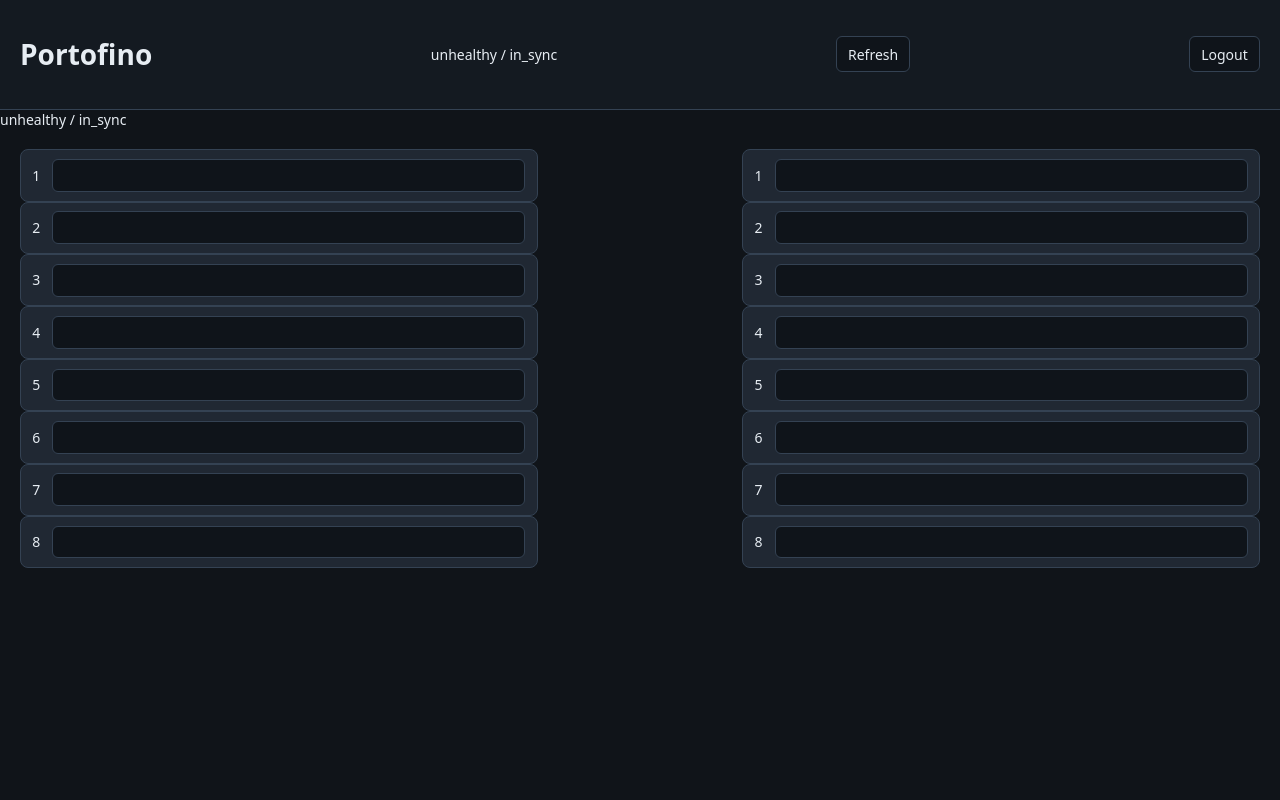
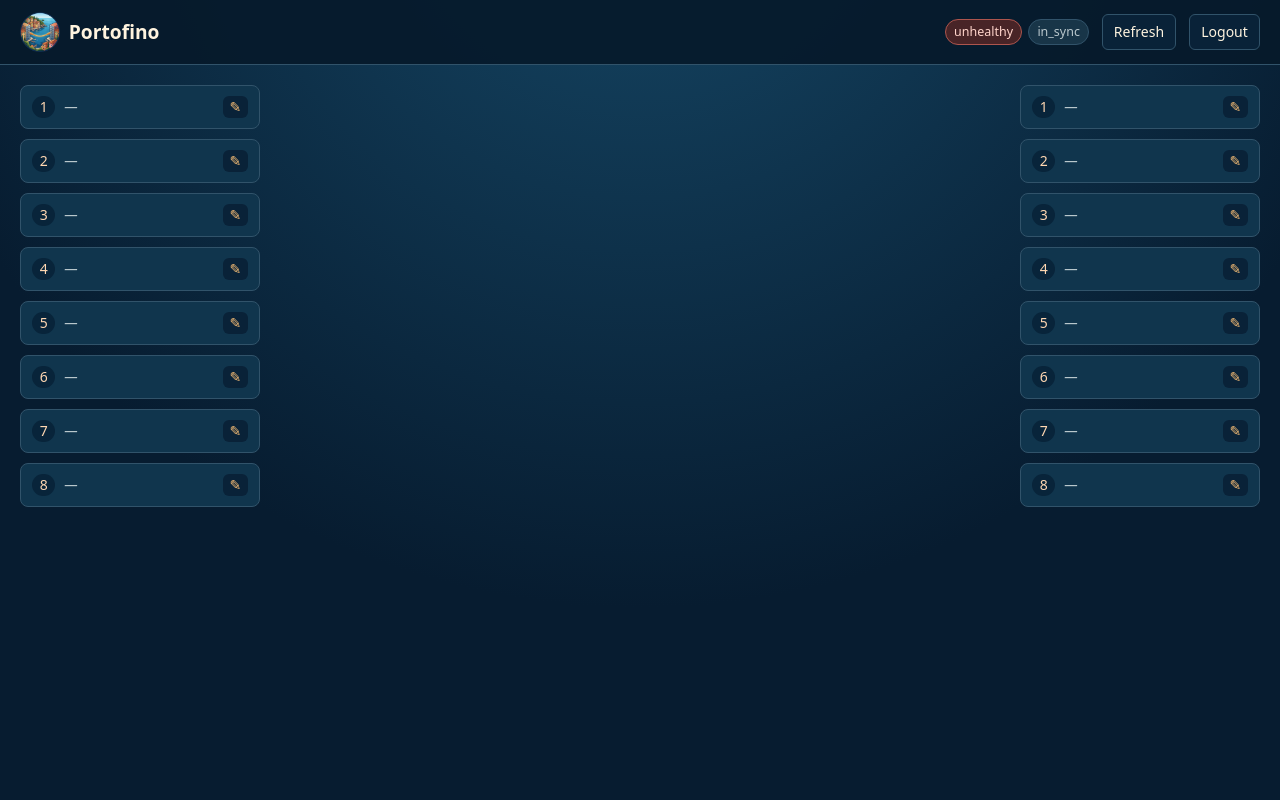
Before and after one commit to skittlebearz/polista, a FastAPI app: page /ui in a window 1280 px wide. Run offline with FastAPI, Linux system fonts and the light colour scheme; the visitor is signed in with stand-in values (Sample User, id 1).

Commit message:
UI polish: harbor theme + logo, glowing cable lines, deliberate label-edit button, single OOB-updated status chips, narrower spaced ports for dense panels
Co-Authored-By: Claude Fable 5 <noreply@anthropic.com>

```diff
--- a/app/routes/ui.py
+++ b/app/routes/ui.py
@@ -36,7 +36,7 @@ def _require_session(request: Request) -> str:
     return user
 
 
-def _panel_context(request: Request) -> dict:
+def _panel_context(request: Request, *, oob: bool = False) -> dict:
     controller = _controller(request)
     config = _config(request)
     return {
@@ -46,6 +46,7 @@ def _panel_context(request: Request) -> dict:
         "labels": controller.labels,
         "health": controller.health,
         "sync": controller.sync,
+        "oob": oob,
     }
 
 
@@ -116,7 +117,7 @@ async def create_mapping(
             headers={"HX-Retarget": "#dialog", "HX-Reswap": "innerHTML"},
         )
 
-    return templates.TemplateResponse(request, "_ports.html", _panel_context(request))
+    return templates.TemplateResponse(request, "_ports.html", _panel_context(request, oob=True))
 
 
 @router.post("/ui/mappings/delete")
@@ -134,7 +135,7 @@ async def delete_mapping(
     except ValueError as exc:
         raise HTTPException(status_code=400, detail=str(exc)) from exc
 
-    return templates.TemplateResponse(request, "_ports.html", _panel_context(request))
+    return templates.TemplateResponse(request, "_ports.html", _panel_context(request, oob=True))
 
 
 @router.put("/ui/labels/{port}")
@@ -152,7 +153,7 @@ async def update_label(
     except ValueError as exc:
         raise HTTPException(status_code=400, detail=str(exc)) from exc
 
-    return templates.TemplateResponse(request, "_ports.html", _panel_context(request))
+    return templates.TemplateResponse(request, "_ports.html", _panel_context(request, oob=True))
 
 
 @router.post("/ui/refresh")
@@ -165,4 +166,4 @@ async def refresh(request: Request):
         raise HTTPException(status_code=503, detail=str(exc)) from exc
     except ValueError as exc:
         raise HTTPException(status_code=400, detail=str(exc)) from exc
-    return templates.TemplateResponse(request, "panel.html", _panel_context(request))
+    return templates.TemplateResponse(request, "panel.html", _panel_context(request, oob=True))
--- a/app/static/app.css
+++ b/app/static/app.css
@@ -1,216 +1,86 @@
 :root {
-  color-scheme: light dark;
-  --bg: #101419;
-  --panel: #171d24;
-  --port: #202833;
-  --text: #e7edf3;
-  --muted: #9ba8b6;
-  --line: #7f8ea3;
-  --border: #344253;
-  --accent: #57b6ff;
-  --ok: #4fce88;
-  --warn: #f0bf4f;
-  --danger: #f07070;
+  color-scheme: dark;
+  --bg: #071c30;
+  --panel: #0b2940;
+  --port: #10354d;
+  --text: #fff4df;
+  --muted: #b9c7cc;
+  --line: #ff8a24;
+  --border: #31536a;
+  --accent: #ef7157;
+  --ok: #65c58a;
+  --warn: #f5b548;
+  --danger: #ed675a;
 }
 
-* {
-  box-sizing: border-box;
-}
+* { box-sizing: border-box; }
 
 body {
+  min-height: 100vh;
   margin: 0;
-  background: var(--bg);
+  background: radial-gradient(circle at 50% -20%, #164968 0, var(--bg) 48rem);
   color: var(--text);
   font: 14px/1.4 system-ui, -apple-system, BlinkMacSystemFont, "Segoe UI", sans-serif;
 }
 
-header,
-.panel-header {
+header {
   display: flex;
   align-items: center;
-  justify-content: space-between;
-  gap: 1rem;
-  padding: 1rem 1.25rem;
+  gap: .8rem;
+  padding: .75rem 1.25rem;
   border-bottom: 1px solid var(--border);
-  background: #141a21;
+  background: rgb(6 25 43 / 92%);
 }
 
-.health,
-[data-health],
-.sync-indicator {
-  display: inline-flex;
-  align-items: center;
-  gap: 0.4rem;
-  color: var(--muted);
-}
+h1 { display: flex; align-items: center; gap: .55rem; margin: 0 auto 0 0; font-size: 1.2rem; }
+.header-logo { width: 2.5rem; height: 2.5rem; }
+.status { display: flex; gap: .4rem; align-items: center; }
+.status-chip { padding: .2rem .5rem; border: 1px solid var(--border); border-radius: 999px; font-size: .78rem; white-space: nowrap; }
+.health-healthy { color: #c5f4d4; border-color: #4e9d72; background: #153d31; }
+.health-unhealthy { color: #ffd4cb; border-color: #ad554d; background: #482427; }
+.sync-in_sync { color: var(--muted); background: #183548; }
+.sync-out_of_sync, .sync-partial_sync { color: #ffe1a4; border-color: #a9792c; background: #4a351b; }
 
-.health::before,
-[data-health]::before,
-.sync-indicator::before {
-  content: "";
-  width: 0.65rem;
-  height: 0.65rem;
-  border-radius: 50%;
-  background: var(--ok);
-  box-shadow: 0 0 0.7rem color-mix(in srgb, var(--ok), transparent 55%);
-}
+button, input { border: 1px solid var(--border); border-radius: 6px; background: #092238; color: var(--text); font: inherit; }
+button { cursor: pointer; padding: .45rem .7rem; transition: background-color 120ms ease, border-color 120ms ease; }
+button:hover { border-color: var(--accent); background: #153850; }
+input { padding: .35rem .45rem; }
+input:focus, button:focus-visible { outline: 2px solid #ff9b45; outline-offset: 2px; }
 
-button,
-input {
-  border: 1px solid var(--border);
-  border-radius: 6px;
-  background: #0f141a;
-  color: var(--text);
-  font: inherit;
-}
+#panel { position: relative; }
+#ports { position: relative; display: grid; grid-template-columns: minmax(0, 15rem) minmax(12rem, 1fr) minmax(0, 15rem); column-gap: clamp(4rem, 12vw, 14rem); padding: 1.25rem; isolation: isolate; }
+.ports-column { display: flex; flex-direction: column; gap: .625rem; }
+.ingress-column { grid-column: 1; align-items: flex-start; }
+.egress-column { grid-column: 3; align-items: flex-end; }
+#lines { position: absolute; inset: 0; width: 100%; height: 100%; pointer-events: none; z-index: 0; filter: drop-shadow(0 0 3px rgb(255 125 30 / 60%)); }
 
-button {
-  cursor: pointer;
-  padding: 0.45rem 0.7rem;
-}
+.port, [data-side][data-port] { position: relative; z-index: 1; display: flex; align-items: center; gap: .55rem; width: 100%; max-width: 15rem; min-height: 2.75rem; padding: .55rem .7rem; border: 1px solid var(--border); border-radius: 8px; background: var(--port); transition: border-color 120ms ease, background-color 120ms ease, box-shadow 120ms ease; }
+.port:hover, [data-side][data-port]:hover { border-color: #5d8294; }
+.port-number { flex: 0 0 auto; min-width: 1.45rem; padding: .1rem .35rem; border-radius: 999px; background: #08243a; color: #ffd7b2; text-align: center; font-variant-numeric: tabular-nums; }
+.label-text { min-width: 0; overflow: hidden; text-overflow: ellipsis; white-space: nowrap; }
+.label-text.unlabeled { color: var(--muted); font-style: italic; }
+.label-edit { margin-left: auto; padding: .12rem .35rem; border-color: transparent; color: #ffc277; line-height: 1.2; }
+.port input, [data-side][data-port] input { display: none; min-width: 0; width: 100%; }
+.port.editing .label-text, .port.editing .label-edit { display: none; }
+.port.editing input { display: block; }
+.port.connected, [data-side][data-port].connected { border-color: #4b9277; background: #123e43; }
+.port.selected, [data-side][data-port].selected { border-color: var(--accent); background: #243d50; box-shadow: 0 0 0 2px rgb(239 113 87 / 30%), 0 0 13px rgb(239 113 87 / 18%); }
+.port.connected-to-selected, [data-side][data-port].connected-to-selected { border-color: var(--line); background: #42351d; box-shadow: 0 0 0 2px rgb(255 138 36 / 32%), 0 0 14px rgb(255 138 36 / 30%); }
+.port.conflict-pending, [data-side][data-port].conflict-pending { border-color: var(--danger); background: #47262d; }
+.connection { stroke: var(--line); stroke-width: 3; stroke-linecap: round; opacity: .9; }
+.connection.highlight, .connection.connected-to-selected { stroke: #ffad4b; stroke-width: 4; opacity: 1; }
 
-button:hover {
-  border-color: var(--accent);
-}
+#dialog { margin: 1rem auto; max-width: 36rem; }
+#dialog:empty { display: none; }
+#dialog > * { padding: 1rem; border: 1px solid var(--danger); border-radius: 8px; background: #2c2630; box-shadow: 0 .7rem 2rem rgb(0 0 0 / 25%); }
 
-#panel {
-  position: relative;
-}
-
-#ports {
-  position: relative;
-  display: grid;
-  grid-template-columns: minmax(12rem, 1fr) minmax(12rem, 1fr);
-  column-gap: clamp(5rem, 16vw, 16rem);
-  row-gap: 0.65rem;
-  padding: 1.25rem;
-  isolation: isolate;
-}
-
-#lines {
-  position: absolute;
-  inset: 0;
-  width: 100%;
-  height: 100%;
-  pointer-events: none;
-  z-index: 0;
-}
-
-[data-side="ingress"] {
-  grid-column: 1;
-}
-
-[data-side="egress"] {
-  grid-column: 2;
-}
-
-.port,
-[data-side][data-port] {
-  position: relative;
-  z-index: 1;
-  display: flex;
-  align-items: center;
-  justify-content: space-between;
-  gap: 0.75rem;
-  min-height: 2.75rem;
-  padding: 0.55rem 0.7rem;
-  border: 1px solid var(--border);
-  border-radius: 8px;
-  background: var(--port);
-  transition: border-color 120ms ease, background-color 120ms ease, box-shadow 120ms ease;
-}
-
-.port:hover,
-[data-side][data-port]:hover {
-  border-color: #506174;
-}
-
-.port.connected,
-[data-side][data-port].connected {
-  border-color: color-mix(in srgb, var(--ok), var(--border) 35%);
-  background: #1d3028;
-}
-
-.port.selected,
-[data-side][data-port].selected {
-  border-color: var(--accent);
-  background: #173047;
-  box-shadow: 0 0 0 2px color-mix(in srgb, var(--accent), transparent 70%);
-}
-
-.port.connected-to-selected,
-[data-side][data-port].connected-to-selected {
-  border-color: var(--warn);
-  background: #332b18;
-  box-shadow: 0 0 0 2px color-mix(in srgb, var(--warn), transparent 72%);
-}
-
-.port.conflict-pending,
-[data-side][data-port].conflict-pending {
-  border-color: var(--danger);
-  background: #3a2023;
-}
-
-.port input,
-[data-side][data-port] input {
-  min-width: 0;
-  width: 100%;
-  padding: 0.35rem 0.45rem;
-}
-
-.connection {
-  stroke: var(--line);
-  stroke-width: 2.5;
-  stroke-linecap: round;
-  opacity: 0.8;
-}
-
-.connection.highlight,
-.connection.connected-to-selected {
-  stroke: var(--warn);
-  stroke-width: 4;
-  opacity: 1;
-}
-
-#dialog {
-  margin: 1rem auto;
-  max-width: 36rem;
-}
-
-#dialog:empty {
-  display: none;
-}
-
-#dialog > * {
-  padding: 1rem;
-  border: 1px solid var(--danger);
-  border-radius: 8px;
-  background: #251a1d;
-}
-
-form.login,
-.login form,
-main > form {
-  display: grid;
-  gap: 0.8rem;
-  width: min(24rem, calc(100vw - 2rem));
-  margin: 12vh auto;
-  padding: 1.25rem;
-  border: 1px solid var(--border);
-  border-radius: 8px;
-  background: var(--panel);
-}
-
-form.login input,
-.login form input,
-main > form input {
-  padding: 0.55rem 0.65rem;
-}
+form.login, .login form, main > form { display: grid; gap: .8rem; width: min(24rem, calc(100vw - 2rem)); margin: 10vh auto; padding: 1.5rem; border: 1px solid var(--border); border-radius: 10px; background: rgb(11 41 64 / 94%); box-shadow: 0 1rem 3rem rgb(0 0 0 / 28%); }
+.login-logo { width: 7.5rem; height: 7.5rem; margin: 0 auto .35rem; }
+form.login input, .login form input, main > form input { padding: .55rem .65rem; }
+.error { margin: 0; color: #ffd0c9; }
 
 @media (max-width: 720px) {
-  #ports {
-    grid-template-columns: 1fr 1fr;
-    column-gap: 3rem;
-    padding: 0.75rem;
-  }
+  header { flex-wrap: wrap; padding: .65rem .75rem; }
+  #ports { grid-template-columns: minmax(0, 1fr) minmax(0, 1fr); column-gap: 2rem; padding: .75rem; }
+  .egress-column { grid-column: 2; }
 }
--- a/app/static/lines.js
+++ b/app/static/lines.js
@@ -57,6 +57,17 @@
   window.portofinoRedraw = redraw;
   document.addEventListener("click", function (event) {
     var target = event.target.closest ? event.target : event.target.parentElement;
+    var edit = target && target.closest(".label-edit");
+    if (edit) {
+      var editPort = edit.closest("[data-side][data-port]");
+      var input = editPort && editPort.querySelector('input[name="label"]');
+      if (editPort && input) {
+        editPort.classList.add("editing");
+        input.focus();
+        input.select();
+      }
+      return;
+    }
     if (!target || target.closest("input, button, form")) return;
     var port = target.closest("[data-side][data-port]");
     if (!port) return;
@@ -83,6 +94,16 @@
       redraw();
     }
   });
+  document.addEventListener("keydown", function (event) {
+    if (event.key !== "Escape" || !event.target.matches('input[name="label"]')) return;
+    var port = event.target.closest("[data-side][data-port]");
+    var label = port && port.querySelector(".label-text");
+    if (!port || !label) return;
+    event.preventDefault();
+    event.target.value = label.classList.contains("unlabeled") ? "" : label.textContent;
+    port.classList.remove("editing");
+    event.target.blur();
+  });
   document.addEventListener("DOMContentLoaded", redraw);
   document.addEventListener("htmx:afterSwap", redraw);
   window.addEventListener("resize", redraw);
--- a/app/templates/_ports.html
+++ b/app/templates/_ports.html
@@ -6,6 +6,8 @@
       {% set label = labels.get(p, "") %}
       <div class="port ingress{% if mapped %} connected{% endif %}" data-side="ingress" data-port="{{ p }}" data-mapped-egress="{{ mapping or '' }}">
         <span class="port-number">{{ p }}</span>
+        <span class="label-text{% if not label %} unlabeled{% endif %}">{{ label or "—" }}</span>
+        <button type="button" class="label-edit" title="Edit label" aria-label="Edit label">✎</button>
         <input name="label" value="{{ label }}" hx-put="/ui/labels/{{ p }}" hx-trigger="change" hx-target="#ports" hx-swap="outerHTML">
       </div>
     {% endfor %}
@@ -16,9 +18,12 @@
       {% set label = labels.get(p, "") %}
       <div class="port egress{% if connected %} connected{% endif %}" data-side="egress" data-port="{{ p }}">
         <span class="port-number">{{ p }}</span>
+        <span class="label-text{% if not label %} unlabeled{% endif %}">{{ label or "—" }}</span>
+        <button type="button" class="label-edit" title="Edit label" aria-label="Edit label">✎</button>
         <input name="label" value="{{ label }}" hx-put="/ui/labels/{{ p }}" hx-trigger="change" hx-target="#ports" hx-swap="outerHTML">
       </div>
     {% endfor %}
   </div>
 </div>
 <div id="dialog" hx-swap-oob="true"></div>
+{% if oob %}<div id="status" class="status" aria-live="polite" hx-swap-oob="true">{% include "_status.html" %}</div>{% endif %}
--- /dev/null
+++ b/app/templates/_status.html
@@ -0,0 +1,2 @@
+<span class="status-chip health-chip health-{{ health }}">{{ health }}</span>
+<span class="status-chip sync-chip sync-{{ sync }}">{{ sync }}</span>
--- a/app/templates/base.html
+++ b/app/templates/base.html
@@ -4,15 +4,15 @@
     <meta charset="utf-8">
     <meta name="viewport" content="width=device-width, initial-scale=1">
     <title>Portofino</title>
-    <link rel="icon" href="data:,">
+    <link rel="icon" type="image/png" href="/static/favicon.png">
     <link rel="stylesheet" href="/static/app.css">
     <script src="/static/htmx.min.js"></script>
     <script src="/static/lines.js"></script>
   </head>
   <body>
     <header>
-      <h1>Portofino</h1>
-      <div class="status" aria-live="polite">{{ health }} / {{ sync }}</div>
+      <h1><img class="header-logo" src="/static/logo.png" alt="">Portofino</h1>
+      <div id="status" class="status" aria-live="polite">{% include "_status.html" %}</div>
       <button type="button" hx-post="/ui/refresh" hx-target="#panel" hx-swap="outerHTML">Refresh</button>
       <form method="post" action="/ui/logout">
         <button type="submit">Logout</button>
--- a/app/templates/login.html
+++ b/app/templates/login.html
@@ -4,12 +4,13 @@
     <meta charset="utf-8">
     <meta name="viewport" content="width=device-width, initial-scale=1">
     <title>Portofino Login</title>
-    <link rel="icon" href="data:,">
+    <link rel="icon" type="image/png" href="/static/favicon.png">
     <link rel="stylesheet" href="/static/app.css">
   </head>
   <body>
     <main>
-      <form method="post" action="/ui/login">
+      <form class="login" method="post" action="/ui/login">
+        <img class="login-logo" src="/static/logo.png" alt="Portofino">
         {% if error %}
           <p class="error">{{ error }}</p>
         {% endif %}
--- a/app/templates/panel.html
+++ b/app/templates/panel.html
@@ -1,5 +1,7 @@
 <div id="panel">
-  <div class="status" aria-live="polite">{{ health }} / {{ sync }}</div>
   <svg id="lines"></svg>
-  {% include "_ports.html" %}
+  {% with oob=false %}
+    {% include "_ports.html" %}
+  {% endwith %}
 </div>
+{% if oob %}<div id="status" class="status" aria-live="polite" hx-swap-oob="true">{% include "_status.html" %}</div>{% endif %}
```
Also changed, not shown: scripts/ui_verify.py (+7 -3 lines), app/static/favicon.png (added), app/static/logo.png (added), 2 other files.
